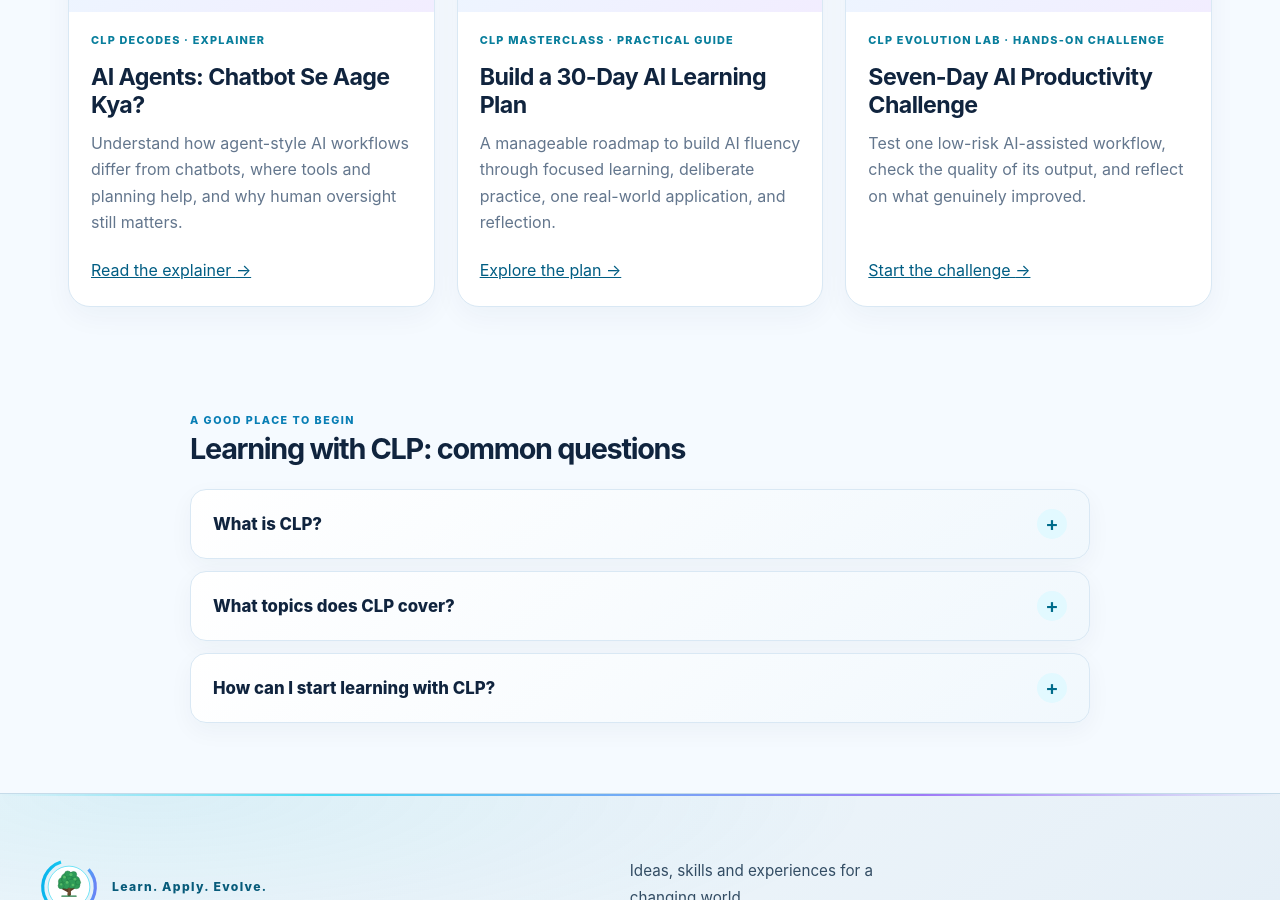
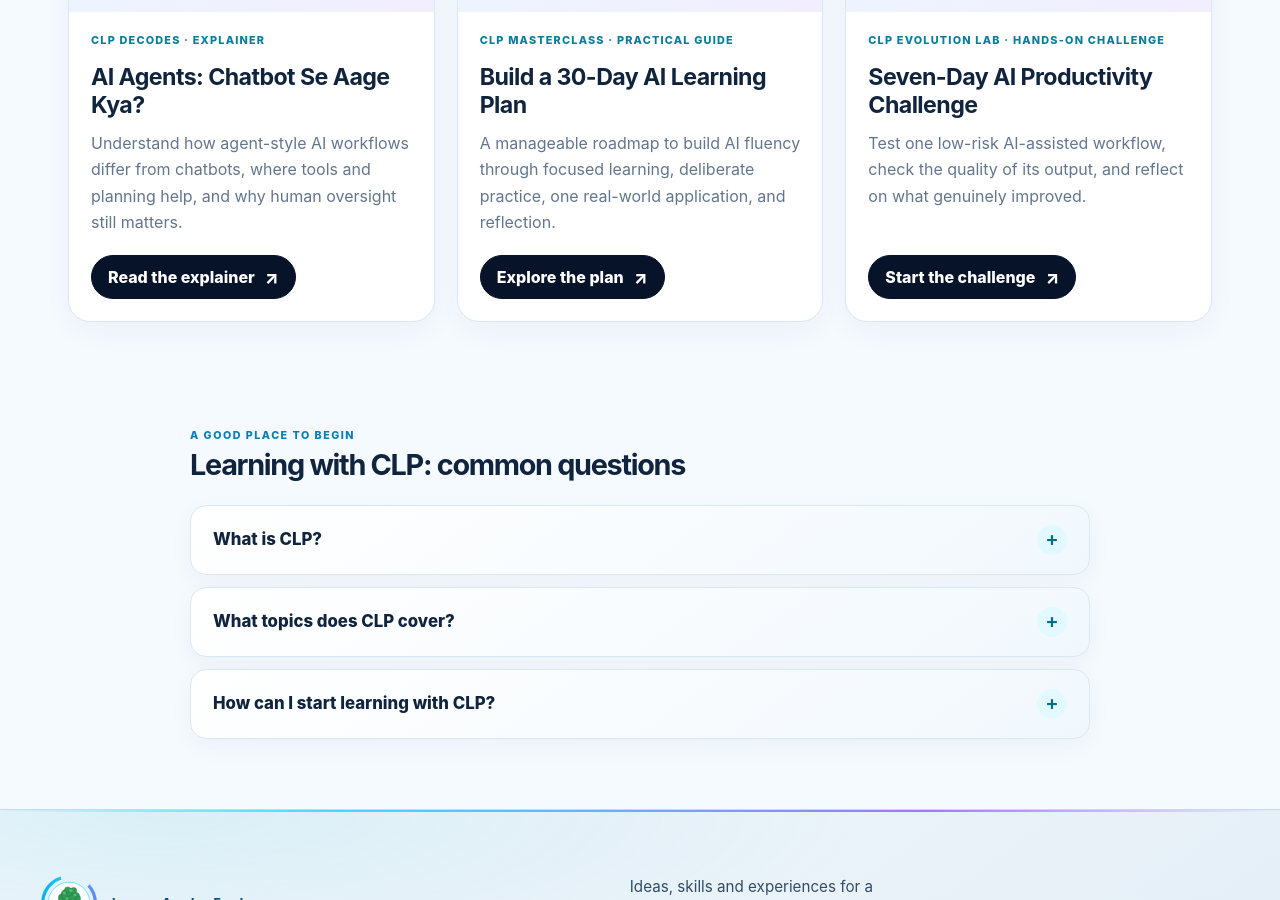
Before and after one commit to sanjeevkshu/clp, a Jekyll site: the page built from learn.md, in a window 1280 px wide and 900 px high, scrolled down 851 px. Built offline with Jekyll 4.4.1, drawn with Linux system fonts in a browser that asks for light colours.

Commit message:
Use consistent arrow action buttons on Learn cards

```diff
--- a/learn.md
+++ b/learn.md
@@ -10,15 +10,15 @@ permalink: /learn/
   <div class="learn-resource-grid">
     <article class="learn-resource-card">
       <img class="learn-resource-art" src="{{ '/assets/images/clp-agent-workflow.svg' | relative_url }}" alt="Illustration of an AI agent connecting a goal, tools, and human review" loading="lazy">
-      <div class="learn-resource-copy"><p class="card-kicker">CLP DECODES · EXPLAINER</p><h3>AI Agents: Chatbot Se Aage Kya?</h3><p>Understand how agent-style AI workflows differ from chatbots, where tools and planning help, and why human oversight still matters.</p><a class="home-video-cta" href="{{ '/learn/ai-agents/' | relative_url }}">Read the explainer <span aria-hidden="true">→</span></a></div>
+      <div class="learn-resource-copy"><p class="card-kicker">CLP DECODES · EXPLAINER</p><h3>AI Agents: Chatbot Se Aage Kya?</h3><p>Understand how agent-style AI workflows differ from chatbots, where tools and planning help, and why human oversight still matters.</p><a class="learn-card-button" href="{{ '/learn/ai-agents/' | relative_url }}">Read the explainer <span aria-hidden="true">↗</span></a></div>
     </article>
     <article class="learn-resource-card">
       <img class="learn-resource-art" src="{{ '/assets/images/clp-30-day-plan.svg' | relative_url }}" alt="Illustration of a 30-day learning roadmap with learn, practise, apply, and reflect stages" loading="lazy">
-      <div class="learn-resource-copy"><p class="card-kicker">CLP MASTERCLASS · PRACTICAL GUIDE</p><h3>Build a 30-Day AI Learning Plan</h3><p>A manageable roadmap to build AI fluency through focused learning, deliberate practice, one real-world application, and reflection.</p><a class="home-video-cta" href="{{ '/learn/30-day-ai-plan/' | relative_url }}">Explore the plan <span aria-hidden="true">→</span></a></div>
+      <div class="learn-resource-copy"><p class="card-kicker">CLP MASTERCLASS · PRACTICAL GUIDE</p><h3>Build a 30-Day AI Learning Plan</h3><p>A manageable roadmap to build AI fluency through focused learning, deliberate practice, one real-world application, and reflection.</p><a class="learn-card-button" href="{{ '/learn/30-day-ai-plan/' | relative_url }}">Explore the plan <span aria-hidden="true">↗</span></a></div>
     </article>
     <article class="learn-resource-card">
       <img class="learn-resource-art" src="{{ '/assets/images/clp-seven-day-challenge.svg' | relative_url }}" alt="Illustration of a seven-day productivity challenge with small daily milestones" loading="lazy">
-      <div class="learn-resource-copy"><p class="card-kicker">CLP EVOLUTION LAB · HANDS-ON CHALLENGE</p><h3>Seven-Day AI Productivity Challenge</h3><p>Test one low-risk AI-assisted workflow, check the quality of its output, and reflect on what genuinely improved.</p><a class="home-video-cta" href="{{ '/learn/7-day-ai-challenge/' | relative_url }}">Start the challenge <span aria-hidden="true">→</span></a></div>
+      <div class="learn-resource-copy"><p class="card-kicker">CLP EVOLUTION LAB · HANDS-ON CHALLENGE</p><h3>Seven-Day AI Productivity Challenge</h3><p>Test one low-risk AI-assisted workflow, check the quality of its output, and reflect on what genuinely improved.</p><a class="learn-card-button" href="{{ '/learn/7-day-ai-challenge/' | relative_url }}">Start the challenge <span aria-hidden="true">↗</span></a></div>
     </article>
   </div>
 </section>
```
